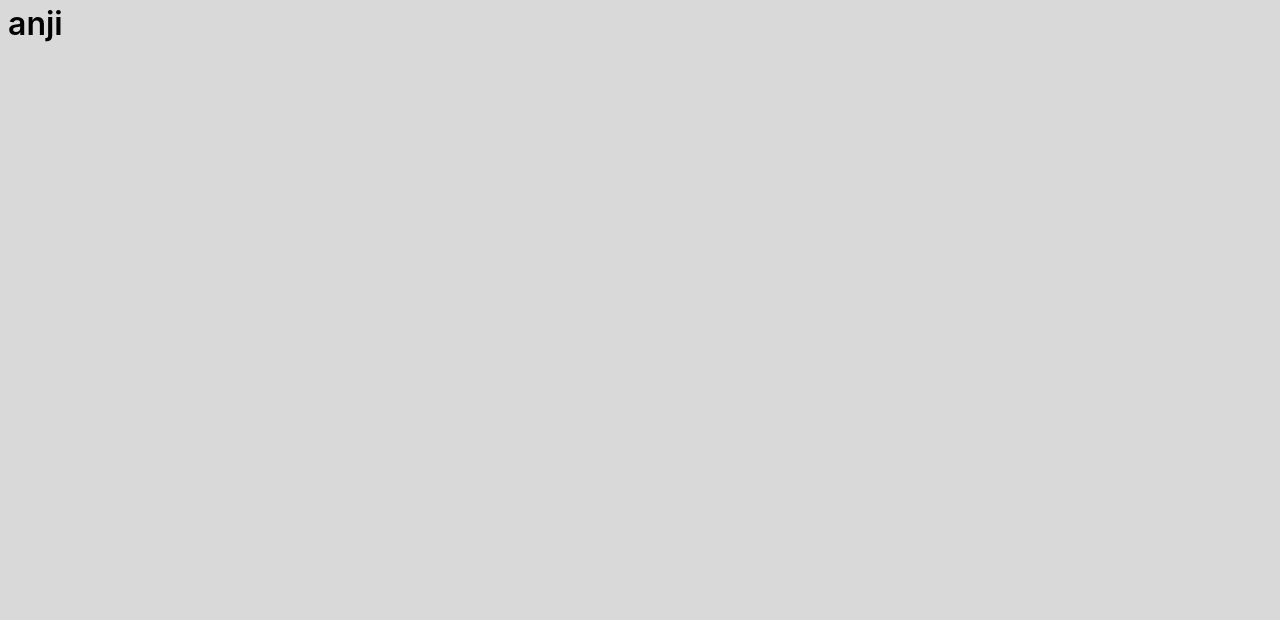
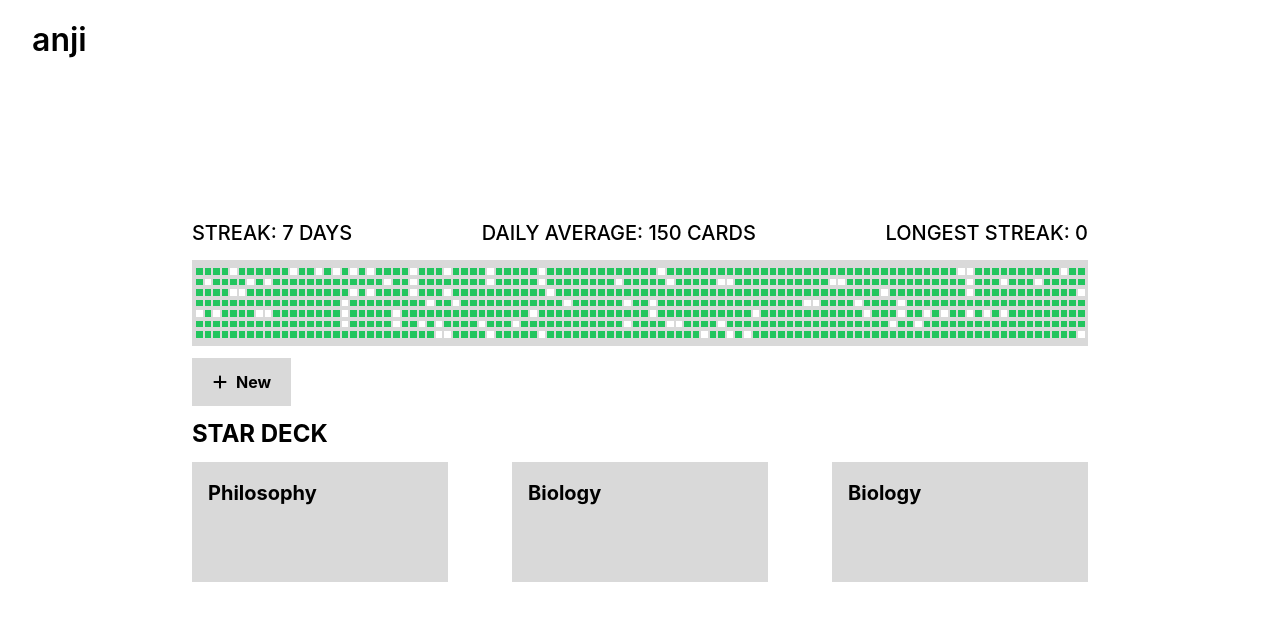
Before and after one commit to anjiapp/anji, a React (Create React App) app in the folder frontend/: page / in a window 1280 px wide. Shown: the top 620 px of the page. Built offline with nearby package versions, Linux system fonts and the light colour scheme.

Commit message:
Finish Dashboard

```diff
--- a/frontend/package.json
+++ b/frontend/package.json
@@ -8,6 +8,7 @@
     "@testing-library/user-event": "^13.5.0",
     "react": "^18.2.0",
     "react-dom": "^18.2.0",
+    "react-icons": "^5.0.1",
     "react-scripts": "5.0.1",
     "web-vitals": "^2.1.4"
   },
--- a/frontend/src/App.css
+++ /dev/null
@@ -1,4 +0,0 @@
-.container {
-    width: 100vw;
-    height: 100vh;
-}
--- a/frontend/src/App.js
+++ /dev/null
@@ -1,11 +0,0 @@
-import './App.css';
-
-function App() {
-  return (
-    <div className={"container"}>
-        <h1 className={"mx-2"}>anji</h1>
-    </div>
-  );
-}
-
-export default App;
--- /dev/null
+++ b/frontend/src/App.jsx
@@ -0,0 +1,15 @@
+import './css/App.css';
+import Dashboard from "./components/Dashboard";
+
+function App() {
+    return (
+        <div className={'h-screen overflow-hidden'}>
+            <h1 className={"absolute top-4 left-8"}>anji</h1>
+            <div className={"flex items-center w-full h-full justify-center"}>
+                <Dashboard />
+            </div>
+        </div>
+    );
+}
+
+export default App;
--- /dev/null
+++ b/frontend/src/components/Calendar.jsx
@@ -0,0 +1,20 @@
+
+const calendarData = [];
+
+export default function Calendar() {
+    for (let i = 0; i < 364; i++) {
+        calendarData.push(Math.floor(Math.random() * 100));
+    }
+
+    return (
+        <div className={'bg-[#d9d9d9] py-2 px-1 gap-x-0.5 gap-y-1 grid grid-flow-col'} style={{gridTemplateRows: 'repeat(7, 1fr)'}} role={'grid'}>
+            {
+                calendarData.map((value, index) => {
+                    return (
+                        <div key={index} className={`${value > 10 ? 'bg-green-500' : 'bg-white'} w-full aspect-square`} />
+                    )
+                })
+            }
+        </div>
+    );
+}
--- /dev/null
+++ b/frontend/src/components/Dashboard.jsx
@@ -0,0 +1,39 @@
+import {FaPlus} from "react-icons/fa6";
+import PinnedCards from "./PinnedCards";
+import Calendar from "./Calendar";
+
+import '../css/Dashboard.css'
+
+const cardTitles = ["Philosophy", "Biology", "Biology"];
+export default function Dashboard() {
+
+
+    return (
+        <div className={'w-[70%] space-y-3'}>
+            <div className={'flex justify-between'}>
+                <h2>STREAK: 7 DAYS</h2>
+                <h2>DAILY AVERAGE: 150 CARDS</h2>
+                <h2>LONGEST STREAK: 0</h2>
+            </div>
+            <Calendar />
+            <div
+                className={'bg-[#d9d9d9] py-3 px-5 inline-flex flex-row items-center space-x-2 font-bold hover:cursor-pointer'}
+                onClick={() => {
+
+                }}>
+                <FaPlus/>
+                <p>New</p>
+            </div>
+            <h2 className={'text-2xl font-bold'}>STAR DECK</h2>
+            <div className={'flex row items-center justify-between space-x-8'}>
+                {
+                    cardTitles.map((title, index) => {
+                        return (
+                            <PinnedCards title={title} key={index}/>
+                        );
+                    })
+                }
+            </div>
+        </div>
+    );
+}
--- /dev/null
+++ b/frontend/src/components/PinnedCards.jsx
@@ -0,0 +1,9 @@
+export default function PinnedCards(props) {
+    return (
+        <div className={'bg-[#d9d9d9] p-4 h-[15vh] w-[20vw] hover:cursor-pointer'} onClick={() => {
+
+        }}>
+            <h2 className={'font-bold'}>{props.title}</h2>
+        </div>
+    );
+}
--- /dev/null
+++ b/frontend/src/css/App.css
@@ -0,0 +1,4 @@
+.container {
+    width: 100%;
+    height: 100%;
+}
--- /dev/null
+++ b/frontend/src/css/Dashboard.css
@@ -0,0 +1,6 @@
+.pinned-cards {
+    display: flex;
+    flex-wrap: wrap;
+    justify-content: space-between;
+    margin: 0 0 1rem 0;
+}
--- a/frontend/src/index.css
+++ b/frontend/src/index.css
@@ -9,7 +9,6 @@ body {
     sans-serif;
   -webkit-font-smoothing: antialiased;
   -moz-osx-font-smoothing: grayscale;
-  background: #D9D9D9;
 }
 
 code {
@@ -20,5 +19,9 @@ code {
 h1 {
   font-size: 2rem;
   font-weight: 600;
-  margin-bottom: 2rem;
 }
+
+h2 {
+  font-size: 1.25rem;
+  font-weight: 500;
+}
--- a/frontend/tailwind.config.js
+++ b/frontend/tailwind.config.js
@@ -1,6 +1,6 @@
 /** @type {import('tailwindcss').Config} */
 module.exports = {
-  content: ["./src/**/*.{html,js,ts}"],
+  content: ['./index.html', './src/**/*.{js,ts,jsx,tsx}'],
   theme: {
     extend: {},
   },
```
